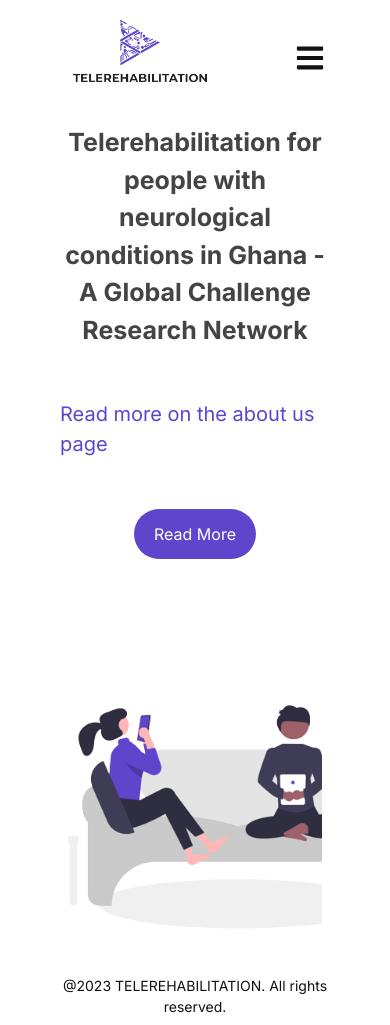
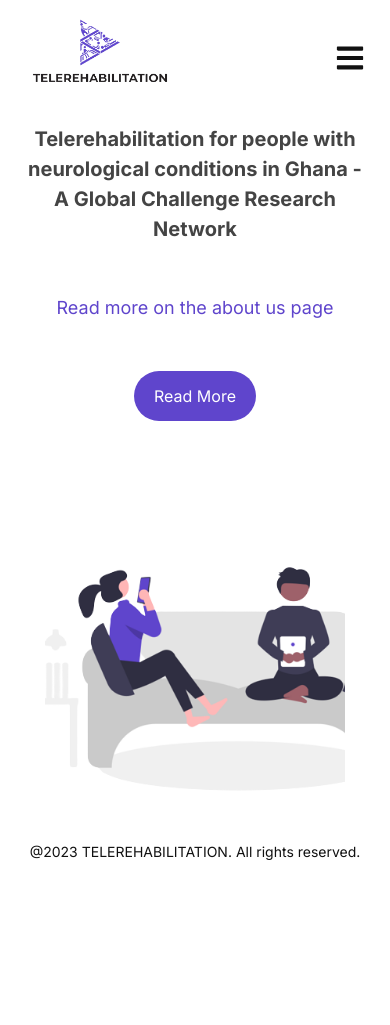
Before and after one commit to ogidibrown/research-project, a Next.js app: page / in a window 390 px wide. After the commit the page ends 887 px from the top, so only its background shows below. Built offline with nearby package versions, Linux system fonts and the light colour scheme.

Commit message:
grand final changes

```diff
--- a/src/app/globals.css
+++ b/src/app/globals.css
@@ -24,9 +24,21 @@ a{
  max-width: 1366px;
  min-height: 100vh;
  margin: 0 auto;
- padding: 0 60px;
+ padding: 0 20px;
  display: flex;
  flex-direction: column;
  justify-content: space-between;
 
 }
+
+@media (min-width:768px) {
+  .container{
+    max-width: 1366px;
+    min-height: 100vh;
+    margin: 0 auto;
+    padding: 0 60px;
+    display: flex;
+    flex-direction: column;
+    justify-content: space-between;
+}
+}
--- a/src/app/page.js
+++ b/src/app/page.js
@@ -6,11 +6,11 @@ export default function Home() {
   return (
    <div className='flex flex-col md:flex-row  items-center gap-[100px]'>
       <div className='flex-1 flex flex-col  items-center md:items-start gap-[50px]'>
-        <h1 className='text-[25px] md:text-[35px] mt-4 text-center md:text-left text-[#444] font-[700]'>
+        <h1 className='text-[20px] md:text-[35px] mt-4 text-center md:text-left text-[#444] font-[700]'>
         Telerehabilitation for people with neurological conditions in
         Ghana - A Global Challenge Research Network
         </h1>
-        <p className='text-[20px] font-normal text-[#5F45CC]'>Read more on the about us page</p>
+        <p className='text-[18px] font-normal text-[#5F45CC]'>Read more on the about us page</p>
         <Button className=' ' text='Read More' url='/about' />
       </div>
       <div className='p-2'>
--- a/src/components/footer/Footer.jsx
+++ b/src/components/footer/Footer.jsx
@@ -1,4 +1,3 @@
-import React from 'react';
 import Image from 'next/image';
 
 
@@ -8,7 +7,7 @@ import Image from 'next/image';
 const footer = () => {
   return (
     <footer className='h-[50px] text-center flex flex-col md:flex-row items-center md:justify-between gap-3'>
-        <div className='text-[14px]'>@2023 TELEREHABILITATION. All rights reserved.</div>
+        <div className='text-[14px] p-1'>@2023 TELEREHABILITATION. All rights reserved.</div>
         <div className='flex gap-[12px] items-center'>
         <Image src='/img1.png' width={20} height={20}  alt='facebook' className=' cursor-pointer mt-3 ml-2' />
         <Image src='/img2.png' width={20} height={20}  alt='instagram' className=' cursor-pointer mt-3 ml-2' />
```
Also changed, not shown: src/app/meet/page.jsx (+4 -15 lines).
